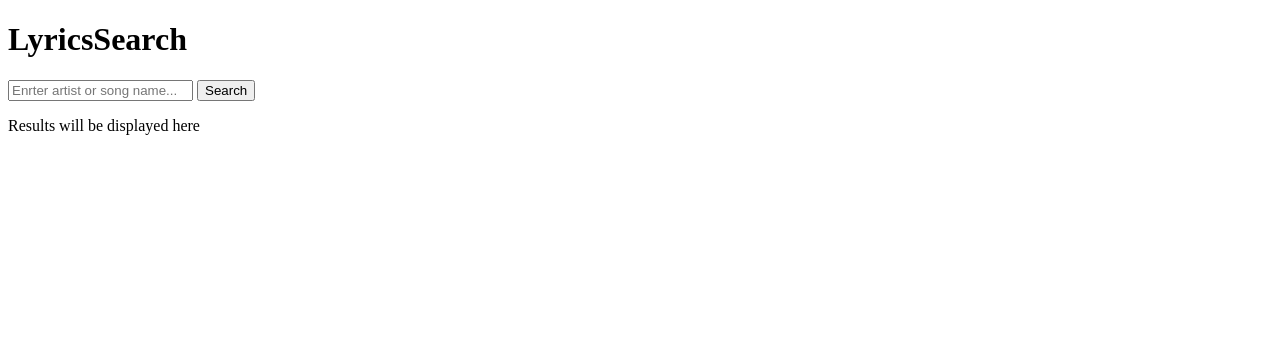
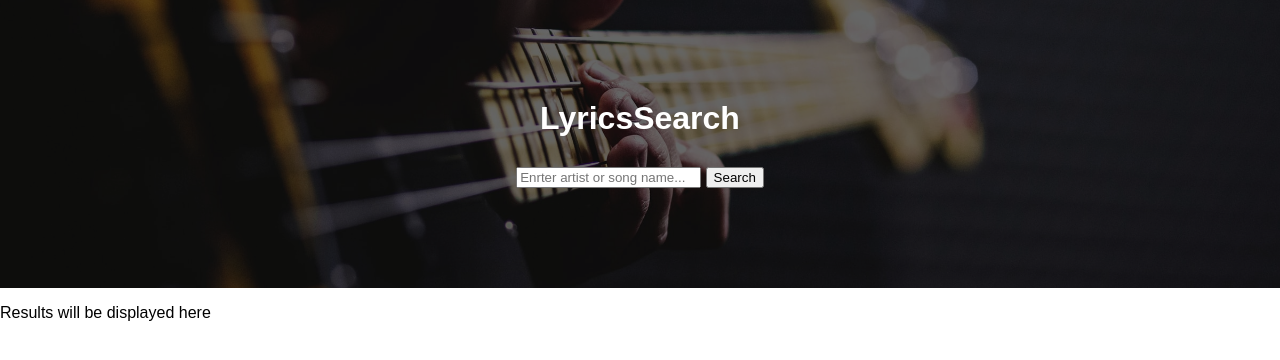
Before and after one commit to adeshrai6/WebDev, a plain HTML site: page LyricsSearch/index.html in a window 1280 px wide. Drawn offline with Linux system fonts and the light colour scheme.

Commit message:
header's image as background

```diff
--- a/LyricsSearch/style.css
+++ b/LyricsSearch/style.css
@@ -0,0 +1,55 @@
+* {
+    box-sizing: border-box;
+}
+
+body {
+    background-color: #fff;
+    font-family: Arial, Helvetica, sans-serif;
+    margin: 0;
+}
+
+
+button {
+    cursor: pointer;
+}
+
+button:active {
+    transform: scale(0.95);
+}
+
+input:focus, button:focus {
+    outline: none;
+}
+
+
+header {
+    background-image: url('image/guitar.jpeg');
+    background-repeat: no-repeat;
+    background-size: cover;
+    background-position: center center;
+    color: #fff;
+    display: flex;
+    flex-direction: column;
+    align-items: center;
+    justify-content: center;
+    padding: 100px 0;
+    position: relative;
+}
+
+header::after {
+    content: '';
+    position: absolute;
+    top: 0;
+    left: 0;
+    height: 100%;
+    width: 100%;
+    background-color: rgba(0, 0, 0, 0.6);
+}
+
+header * {
+    z-index: 1;
+}
+
+header h1 {
+    margin: 0 0 30px;
+}
```
Also changed, not shown: LyricsSearch/index.html (+0 -1 lines), LyricsSearch/image/guitar.jpeg (added).
